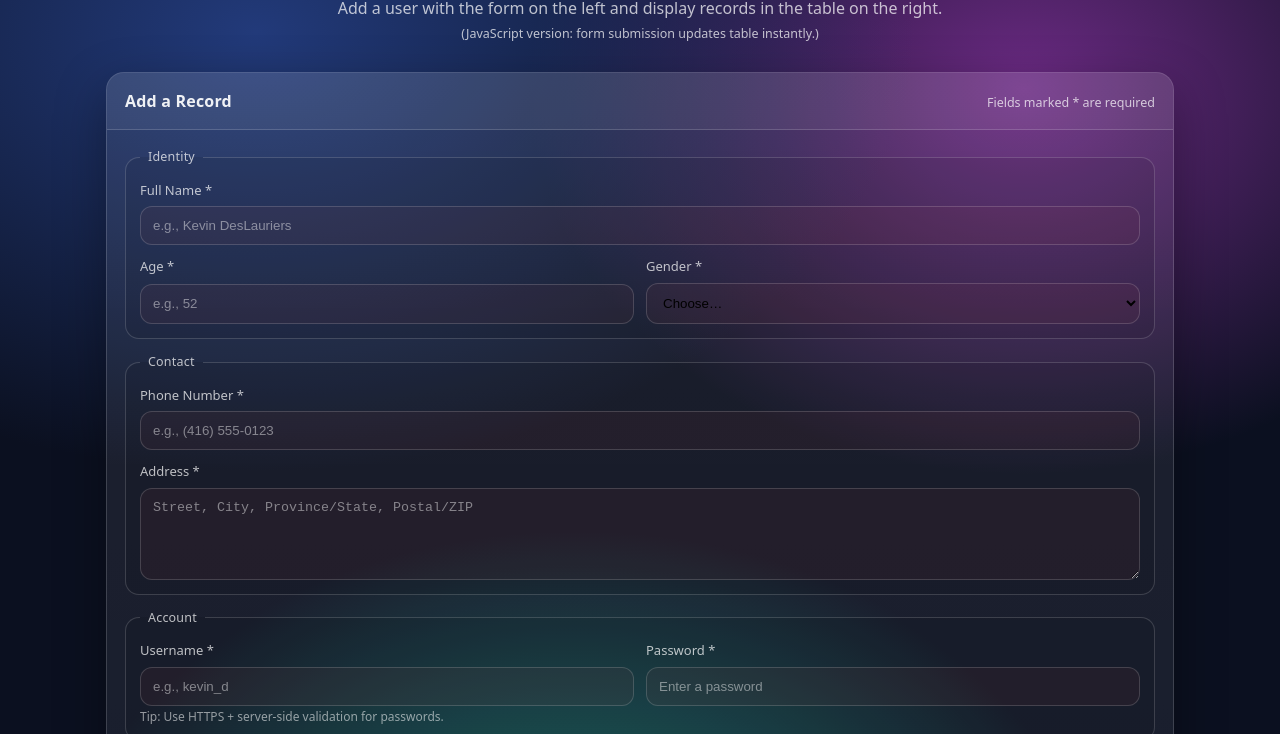
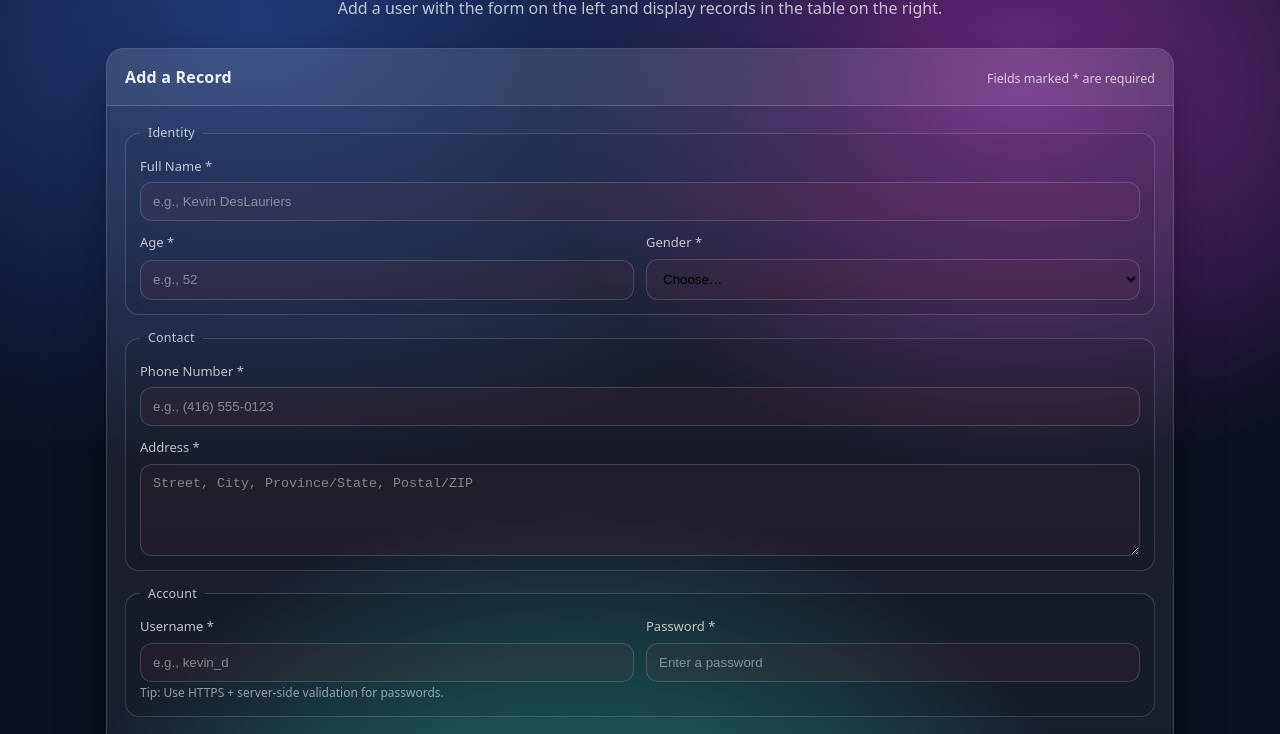
Before and after one commit to riyavariabvg/user-records-app, a plain HTML site: page frontend/index.html in a window 1280 px wide. Shown: the part 83-817 px from the top of the page. Drawn offline with Linux system fonts and the light colour scheme; no server answers.

Commit message:
removed hint

```diff
--- a/frontend/index.html
+++ b/frontend/index.html
@@ -11,7 +11,6 @@
     <h1>User Records</h1>
     <p>
       Add a user with the form on the left and display records in the table on the right.
-      <span class="hint">(JavaScript version: form submission updates table instantly.)</span>
     </p>
   </header>
   <main class="wrap">
```
